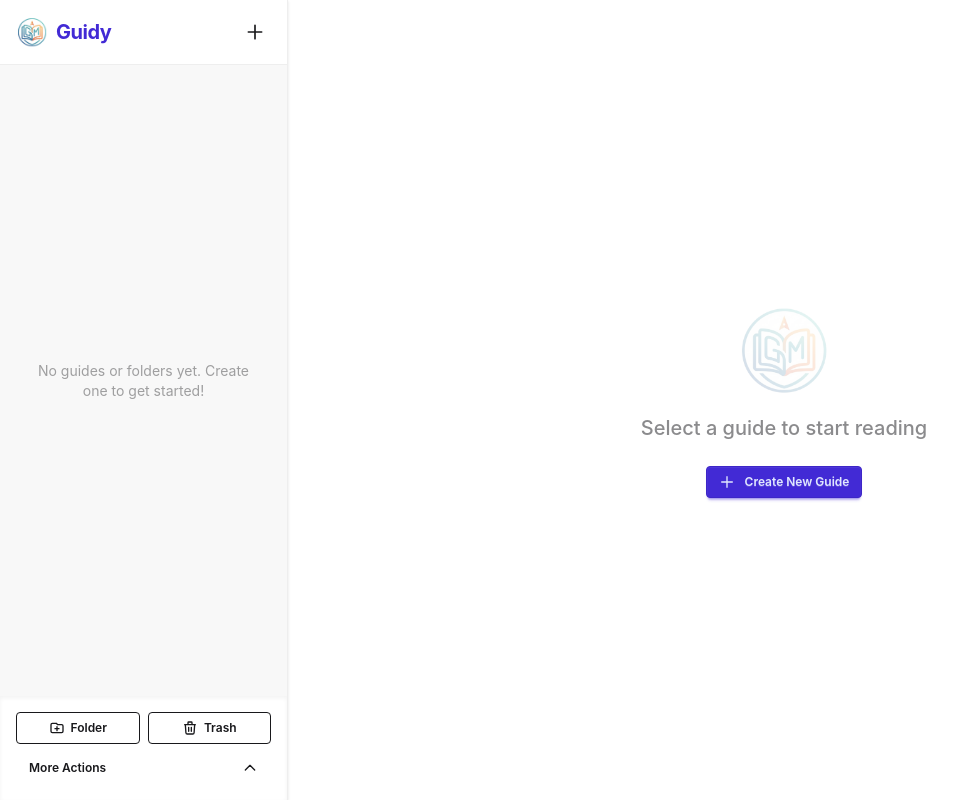
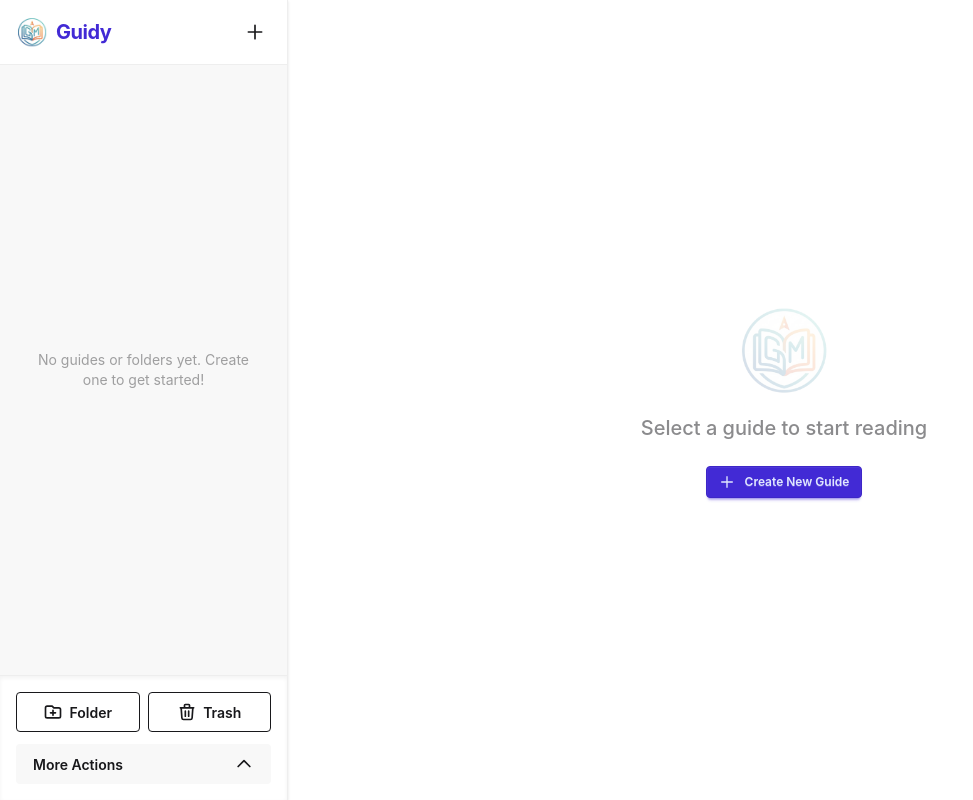
Before and after one commit to Sophistiqq/MDGuides, a Svelte app: page / in a window 1280 px wide. Shown: the whole page, without its empty margins (0-973 px from the left). Built offline with nearby package versions, Linux system fonts and the light colour scheme.

Commit message:
fix: sidebar UI/UX improvements - folder toggle, truncation, and padding

```diff
--- a/src/components/Sidebar.svelte
+++ b/src/components/Sidebar.svelte
@@ -292,30 +292,33 @@
           <li>
             <details open={expandedFolders.has(folder.name)}>
               <summary
-                class="group flex justify-between pr-1"
-                onclick={() => toggleFolder(folder.name)}
+                class="group flex justify-between items-center py-3 px-4 hover:bg-base-300 transition-colors"
+                onclick={(e) => {
+                  e.preventDefault();
+                  toggleFolder(folder.name);
+                }}
                 oncontextmenu={(e) => handleFolderContextMenu(e, folder.name)}
               >
-                <div class="flex items-center gap-2">
-                  <svg xmlns="http://www.w3.org/2000/svg" class="h-4 w-4 text-warning" fill="currentColor" viewBox="0 0 20 20">
+                <div class="flex items-center gap-3 min-w-0 flex-1">
+                  <svg xmlns="http://www.w3.org/2000/svg" class="h-5 w-5 text-warning shrink-0" fill="currentColor" viewBox="0 0 20 20">
                     <path d="M2 6a2 2 0 012-2h5l2 2h5a2 2 0 012 2v6a2 2 0 01-2 2H4a2 2 0 01-2-2V6z" />
                   </svg>
-                  <span class="font-medium">{folder.name}</span>
+                  <span class="font-bold text-sm truncate">{folder.name}</span>
                 </div>
               </summary>
-              <ul>
+              <ul class="before:hidden ml-2 border-l border-base-300">
                 {#if groupedGuides().byFolder[folder.name]?.length > 0}
                   {#each groupedGuides().byFolder[folder.name] as guide (guide.id)}
                     <li class="group">
                       <div
-                        class="flex justify-between items-center pr-1 {guide.id === selectedId && !showTrash && !showNewGuide ? 'active' : ''}"
+                        class="flex justify-between items-center py-2 px-4 {guide.id === selectedId && !showTrash && !showNewGuide ? 'active font-bold' : ''}"
                         onclick={() => onselect(guide.id)}
                         oncontextmenu={(e) => handleContextMenu(e, guide.id)}
                         role="button"
                         tabindex="0"
                         onkeydown={(e) => e.key === 'Enter' && onselect(guide.id)}
                       >
-                        <span class="truncate flex-1 py-1">{guide.title}</span>
+                        <span class="truncate flex-1 text-sm">{guide.title}</span>
                         <button
                           class="btn btn-ghost btn-xs opacity-0 group-hover:opacity-100 transition-opacity"
                           aria-label="Options"
@@ -330,7 +333,7 @@
                     </li>
                   {/each}
                 {:else}
-                  <li class="disabled"><span class="italic text-xs opacity-50">Empty folder</span></li>
+                  <li class="disabled py-2 px-4"><span class="italic text-xs opacity-50">Empty folder</span></li>
                 {/if}
               </ul>
             </details>
@@ -340,16 +343,16 @@
     {/if}
   </div>
 
-  <div class="p-4 border-top border-base-300 bg-base-100 flex flex-col gap-2 shadow-inner">
+  <div class="p-4 border-t border-base-300 bg-base-100 flex flex-col gap-3 shadow-inner">
     <div class="grid grid-cols-2 gap-2">
-      <button class="btn btn-outline btn-sm" onclick={() => showNewFolderModal = true}>
-        <svg xmlns="http://www.w3.org/2000/svg" class="h-4 w-4" fill="none" viewBox="0 0 24 24" stroke="currentColor">
+      <button class="btn btn-outline btn-md" onclick={() => showNewFolderModal = true}>
+        <svg xmlns="http://www.w3.org/2000/svg" class="h-5 w-5" fill="none" viewBox="0 0 24 24" stroke="currentColor">
           <path stroke-linecap="round" stroke-linejoin="round" stroke-width="2" d="M9 13h6m-3-3v6m-9 1V7a2 2 0 012-2h6l2 2h6a2 2 0 012 2v8a2 2 0 01-2 2H5a2 2 0 01-2-2z" />
         </svg>
         Folder
       </button>
-      <button class="btn btn-sm {showTrash ? 'btn-error' : 'btn-outline'}" onclick={onshowtrash}>
-        <svg xmlns="http://www.w3.org/2000/svg" class="h-4 w-4" fill="none" viewBox="0 0 24 24" stroke="currentColor">
+      <button class="btn btn-md {showTrash ? 'btn-error' : 'btn-outline'}" onclick={onshowtrash}>
+        <svg xmlns="http://www.w3.org/2000/svg" class="h-5 w-5" fill="none" viewBox="0 0 24 24" stroke="currentColor">
           <path stroke-linecap="round" stroke-linejoin="round" stroke-width="2" d="M19 7l-.867 12.142A2 2 0 0116.138 21H7.862a2 2 0 01-1.995-1.858L5 7m5 4v6m4-6v6m1-10V4a1 1 0 00-1-1h-4a1 1 0 00-1 1v3M4 7h16" />
         </svg>
         Trash
@@ -357,15 +360,15 @@
     </div>
 
     <div class="dropdown dropdown-top w-full">
-      <button tabindex="0" class="btn btn-ghost btn-block btn-sm justify-between">
-        More Actions
-        <svg xmlns="http://www.w3.org/2000/svg" class="h-4 w-4" fill="none" viewBox="0 0 24 24" stroke="currentColor"><path stroke-linecap="round" stroke-linejoin="round" stroke-width="2" d="M5 15l7-7 7 7" /></svg>
+      <button tabindex="0" class="btn btn-ghost btn-block btn-md justify-between bg-base-200">
+        <span>More Actions</span>
+        <svg xmlns="http://www.w3.org/2000/svg" class="h-5 w-5 shrink-0" fill="none" viewBox="0 0 24 24" stroke="currentColor"><path stroke-linecap="round" stroke-linejoin="round" stroke-width="2" d="M5 15l7-7 7 7" /></svg>
       </button>
-      <ul class="dropdown-content z-[1] menu p-2 shadow bg-base-100 rounded-box w-full mb-2 border border-base-300">
-        <li><button onclick={handleExportAll} disabled={guides.length === 0}>Export All MD</button></li>
-        <li><button onclick={handleExportComplete}>Full Backup (JSON)</button></li>
+      <ul class="dropdown-content z-[1] menu p-2 shadow-xl bg-base-100 rounded-box w-full mb-2 border border-base-300">
+        <li><button class="py-3" onclick={handleExportAll} disabled={guides.length === 0}>Export All MD</button></li>
+        <li><button class="py-3" onclick={handleExportComplete}>Full Backup (JSON)</button></li>
         <li>
-          <button onclick={() => fileInput?.click()}>
+          <button class="py-3" onclick={() => fileInput?.click()}>
             Import Backup
           </button>
           <input
@@ -377,7 +380,7 @@
           />
         </li>
         <div class="divider my-1"></div>
-        <li><a href="https://www.markdownguide.org/basic-syntax/" target="_blank" rel="noreferrer">Markdown Syntax Guide</a></li>
+        <li><a class="py-3" href="https://www.markdownguide.org/basic-syntax/" target="_blank" rel="noreferrer">Markdown Syntax Guide</a></li>
       </ul>
     </div>
   </div>
```
